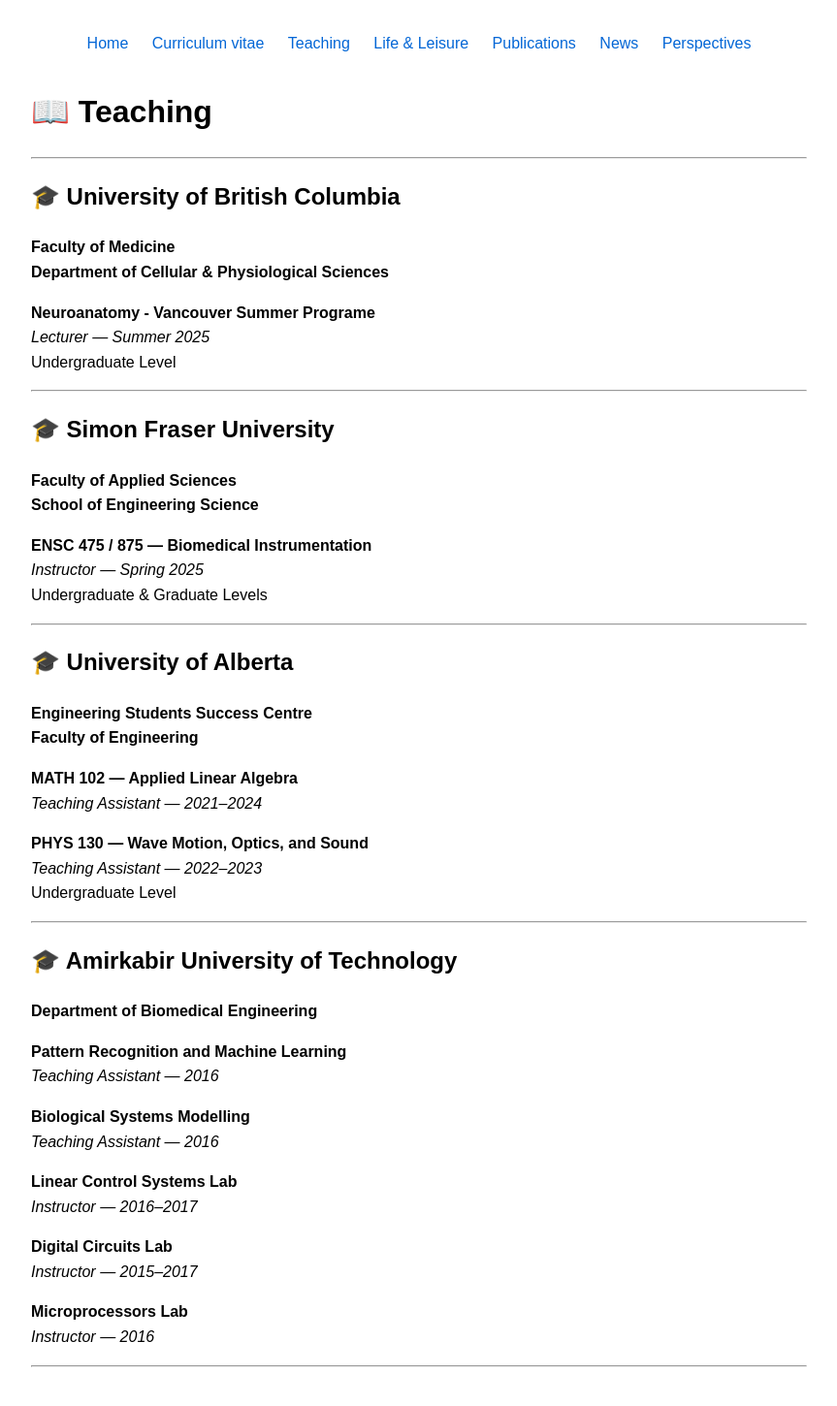
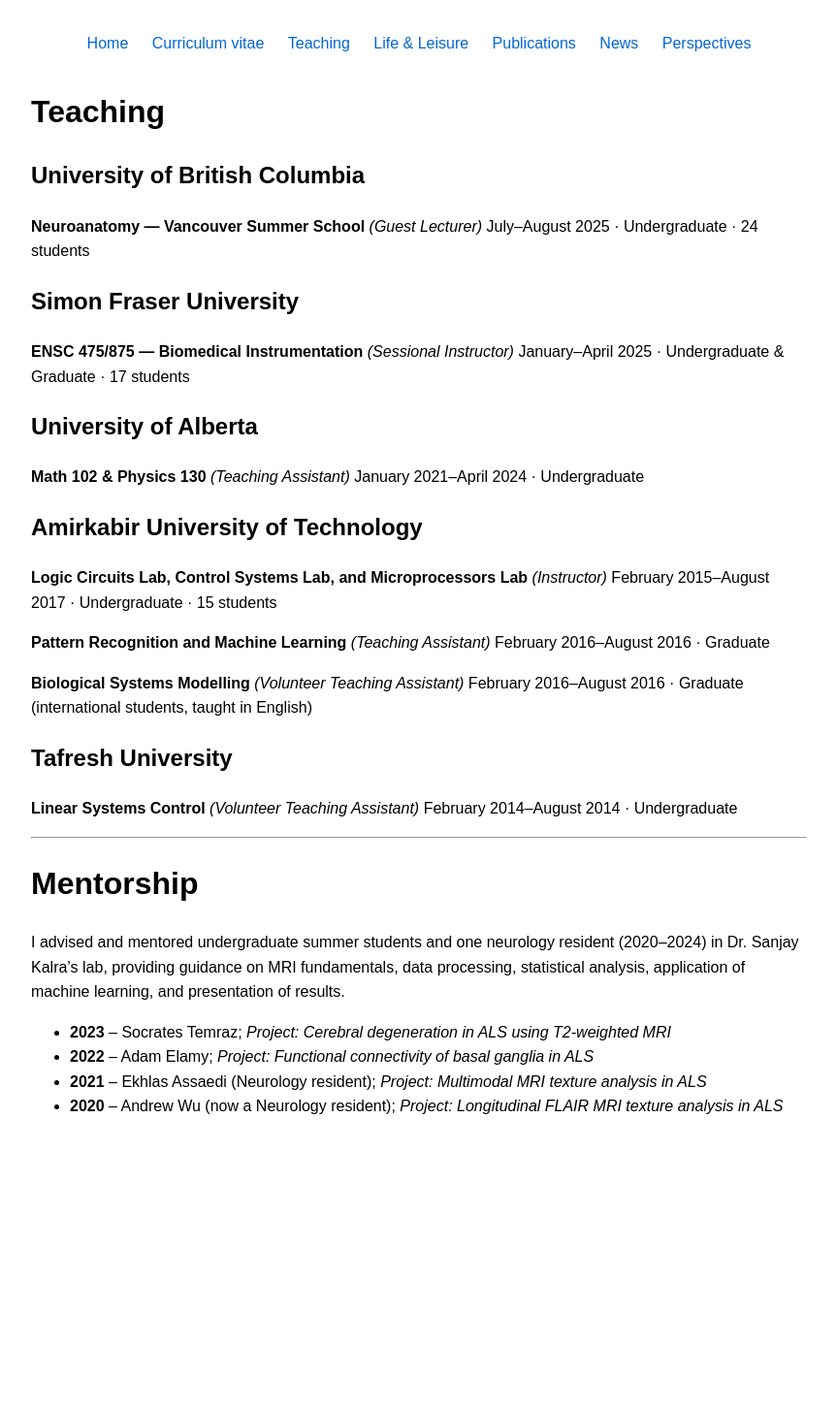
Before and after one commit to Pedram-Parnianpour/pedram-parnianpour.github.io, a Jekyll site: the page built from teaching.md, in a window 1280 px wide. Shown: the whole page at 97% size, without its empty margins (208-1071 px from the left). Built offline with Jekyll 4.4.1, drawn with Linux system fonts in a browser that asks for light colours; after the commit the page ends 1202 px from its top, so only the background shows below that.

Commit message:
Update teaching: add UBC Neuroanatomy Summer School and SFU ENSC 475/875, add mentorship details

```diff
--- a/teaching.md
+++ b/teaching.md
@@ -3,59 +3,46 @@ layout: default
 title: Teaching
 ---
 
-# 📖 Teaching
+# Teaching
+
+## University of British Columbia
+
+**Neuroanatomy — Vancouver Summer School** *(Guest Lecturer)*
+July–August 2025 · Undergraduate · 24 students
+
+## Simon Fraser University
+
+**ENSC 475/875 — Biomedical Instrumentation** *(Sessional Instructor)*
+January–April 2025 · Undergraduate & Graduate · 17 students
+
+## University of Alberta
+
+**Math 102 & Physics 130** *(Teaching Assistant)*
+January 2021–April 2024 · Undergraduate
+
+## Amirkabir University of Technology
+
+**Logic Circuits Lab, Control Systems Lab, and Microprocessors Lab** *(Instructor)*
+February 2015–August 2017 · Undergraduate · 15 students
+
+**Pattern Recognition and Machine Learning** *(Teaching Assistant)*
+February 2016–August 2016 · Graduate
+
+**Biological Systems Modelling** *(Volunteer Teaching Assistant)*
+February 2016–August 2016 · Graduate (international students, taught in English)
+
+## Tafresh University
+
+**Linear Systems Control** *(Volunteer Teaching Assistant)*
+February 2014–August 2014 · Undergraduate
 
 ---
 
-## 🎓 University of British Columbia
-**Faculty of Medicine**
-**Department of Cellular & Physiological Sciences**
+# Mentorship
 
-**Neuroanatomy - Vancouver Summer Programe**
-*Lecturer — Summer 2025*
-Undergraduate Level
+I advised and mentored undergraduate summer students and one neurology resident (2020–2024) in Dr. Sanjay Kalra's lab, providing guidance on MRI fundamentals, data processing, statistical analysis, application of machine learning, and presentation of results.
 
----
-
-## 🎓 Simon Fraser University
-**Faculty of Applied Sciences**
-**School of Engineering Science**
-
-**ENSC 475 / 875 — Biomedical Instrumentation**
-*Instructor — Spring 2025*
-Undergraduate & Graduate Levels
-
----
-
-## 🎓 University of Alberta
-**Engineering Students Success Centre**
-**Faculty of Engineering**
-
-**MATH 102 — Applied Linear Algebra**
-*Teaching Assistant — 2021–2024*
-
-**PHYS 130 — Wave Motion, Optics, and Sound**
-*Teaching Assistant — 2022–2023*
-Undergraduate Level
-
----
-
-## 🎓 Amirkabir University of Technology
-**Department of Biomedical Engineering**
-
-**Pattern Recognition and Machine Learning**
-*Teaching Assistant — 2016*
-
-**Biological Systems Modelling**
-*Teaching Assistant — 2016*
-
-**Linear Control Systems Lab**
-*Instructor — 2016–2017*
-
-**Digital Circuits Lab**
-*Instructor — 2015–2017*
-
-**Microprocessors Lab**
-*Instructor — 2016*
-
----
+* **2023** – Socrates Temraz; *Project: Cerebral degeneration in ALS using T2-weighted MRI*
+* **2022** – Adam Elamy; *Project: Functional connectivity of basal ganglia in ALS*
+* **2021** – Ekhlas Assaedi (Neurology resident); *Project: Multimodal MRI texture analysis in ALS*
+* **2020** – Andrew Wu (now a Neurology resident); *Project: Longitudinal FLAIR MRI texture analysis in ALS*
```
